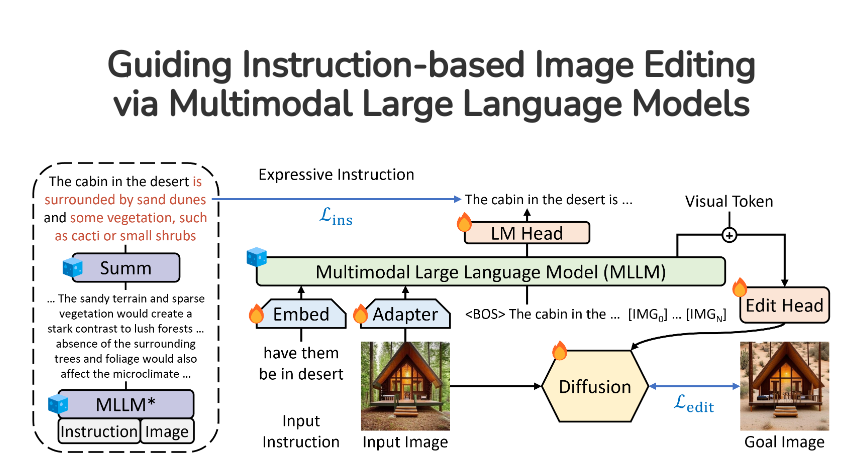
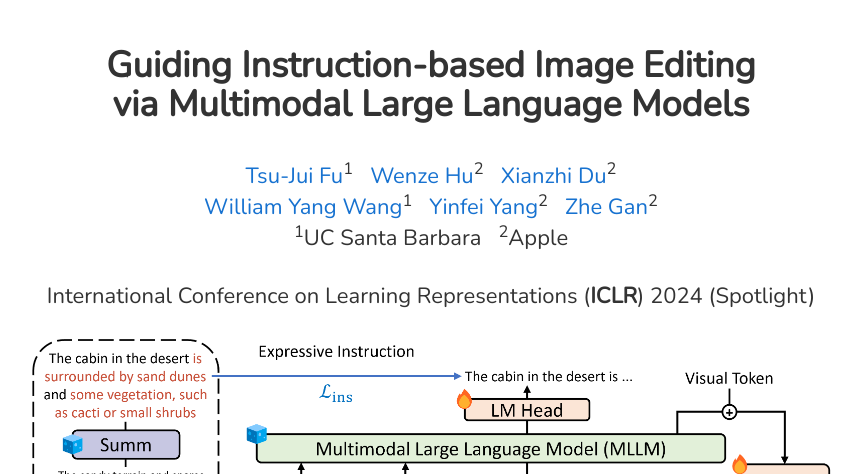
Before and after one commit to mllm-ie/mllm-ie.github.io, a plain HTML site: page index.html in a window 1280 px wide. Shown: the top 474 px of the page, without its empty margins (209-1071 px from the left). Drawn offline with nearby package versions, Linux system fonts and the light colour scheme.

Commit message:
Update index.html

```diff
--- a/index.html
+++ b/index.html
@@ -7,7 +7,7 @@
     <script src="https://ajax.googleapis.com/ajax/libs/jquery/3.5.1/jquery.min.js"></script>
     <script src="https://maxcdn.bootstrapcdn.com/bootstrap/3.4.1/js/bootstrap.min.js"></script>
 
-    <title>MGIE</title>
+    <title>[ICLR'24] MGIE</title>
     <style>
         @import url("https://fonts.googleapis.com/css2?family=Nunito&display=swap");
 
@@ -62,6 +62,22 @@
 <body>
     <br />
     <center><h1><B>Guiding Instruction-based Image Editing<br />via Multimodal Large Language Models</B></h1></center>
+    <br />
+	<center style="font-size: 22px;">
+        <a href="https://scholar.google.com/citations?user=7QRDcC0AAAAJ" target="_blank">Tsu-Jui Fu</a><sup>1</sup>&nbsp;&nbsp;
+        <a href="https://scholar.google.com/citations?user=0YPYs5UAAAAJ" target="_blank">Wenze Hu</a><sup>2</sup>&nbsp;&nbsp;
+        <a href="https://scholar.google.com/citations?user=l1hP40AAAAAJ" target="_blank">Xianzhi Du</a><sup>2</sup>
+        <br />
+        <a href="https://scholar.google.com/citations?user=gf8Ms_8AAAAJ" target="_blank">William Yang Wang</a><sup>1</sup>&nbsp;&nbsp;
+        <a href="https://scholar.google.com/citations?user=kvDbu90AAAAJ" target="_blank">Yinfei Yang</a><sup>2</sup>&nbsp;&nbsp;
+        <a href="https://scholar.google.com/citations?user=E64XWyMAAAAJ" target="_blank">Zhe Gan</a><sup>2</sup>
+    </center>
+    <center style="font-size: 22px;">
+        <sup>1</sup>UC Santa Barbara&nbsp;&nbsp;
+        <sup>2</sup>Apple
+    </center>
+	<br />
+    <center style="font-size: 22px;">International Conference on Learning Representations (<b>ICLR</b>) 2024 (Spotlight)</center>
     <br />
     <center><img src="./mgie.png" style="width: 800px;" /></center>
     <br />
```
